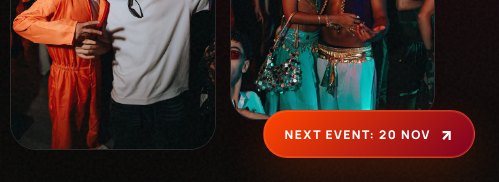
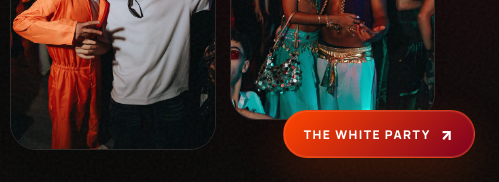
Before and after one commit to sirokofficial/siroko-website1, a plain HTML site: page about.html in a window 1280 px wide. Shown: the part 618-800 px from the top of the page, 781-1280 px from the left. Drawn offline with Linux system fonts and the light colour scheme.

Commit message:
Floating button reads THE WHITE PARTY
Co-Authored-By: Claude Sonnet 5.5 <noreply@anthropic.com>

```diff
--- a/about.html
+++ b/about.html
@@ -88,7 +88,7 @@
 <p class="form-status" id="memberStatus"></p>
 </form>
 </dialog>
-<a class="mobile-ticket-cta" href="srk-005.html">Next Event: 20 Nov <span>↗</span></a>
+<a class="mobile-ticket-cta" href="srk-005.html">THE WHITE PARTY <span>↗</span></a>
 <script src="events-data.js"></script>
 <script src="script.js"></script>
 <script src="consent.js"></script>
--- a/events-data.js
+++ b/events-data.js
@@ -8,6 +8,7 @@
    4) once it has a photo gallery, add `gallery`, `galleryTitle`, `gallerySub`, `photoCount`, `cover`
       (and a matching entry in gallery-event.js) and it shows up on the Gallery page
 
+   `ctaLabel` sets the text on the floating bottom-right button (default "Next Event: <date>").
    `featured: true` makes an upcoming event the "next event" even if another one is sooner.
    `hideWhenPast: true` removes a small event from the site once it is over (no recap page).
    Events switch from "upcoming" to "past" on their own once `end` has passed.
@@ -27,6 +28,7 @@ window.SIROKO_EVENTS = [
     category: "nightlife",
     imageClass: "srk005-flyer",
     featured: true,
+    ctaLabel: "THE WHITE PARTY",
     ticketUrl: "https://www.fourvenues.com/adam-bacsa1/events/the-white-affair-by-zaylune-x-toca-rouge-x-siroko-x-esade-events-20-11-2026-FCZY"
   },
   {
@@ -161,7 +163,7 @@ window.SIROKO_EVENTS = [
   if (cta) {
     if (next) {
       cta.setAttribute("href", next.page);
-      cta.innerHTML = "Next Event: " + esc(next.dateLabel) + " <span>↗</span>";
+      cta.innerHTML = (next.ctaLabel ? esc(next.ctaLabel) : "Next Event: " + esc(next.dateLabel)) + " <span>↗</span>";
     } else {
       cta.setAttribute("href", "events.html");
       cta.innerHTML = "View Events <span>↗</span>";
```
Also changed, not shown: collab-lvgn.html (+1 -1 lines), collab-storeit4me.html (+1 -1 lines), collabs.html (+1 -1 lines), contact.html (+1 -1 lines), events.html (+1 -1 lines), gallery.html (+1 -1 lines), index.html (+1 -1 lines), membership.html (+1 -1 lines), privacy.html (+1 -1 lines), srk-001.html (+1 -1 lines), srk-002.html (+1 -1 lines), srk-003.html (+1 -1 lines), srk-004.html (+1 -1 lines), srk-005.html (+1 -1 lines).
